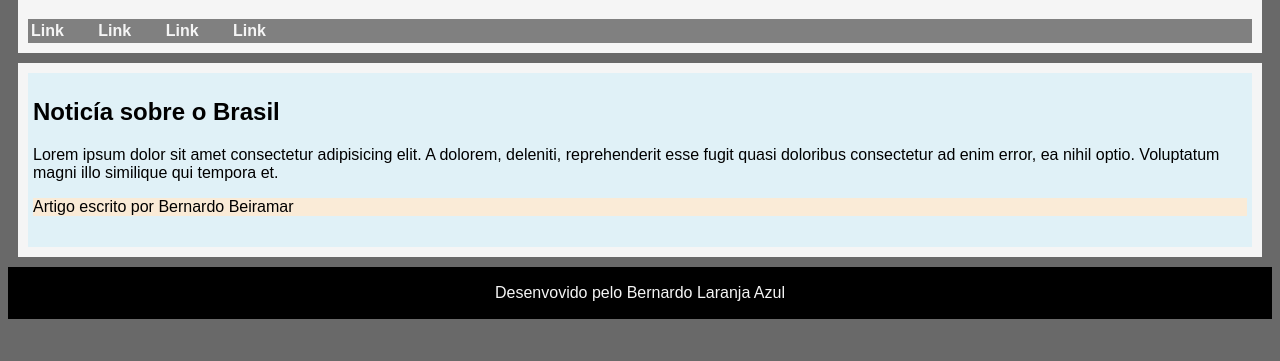
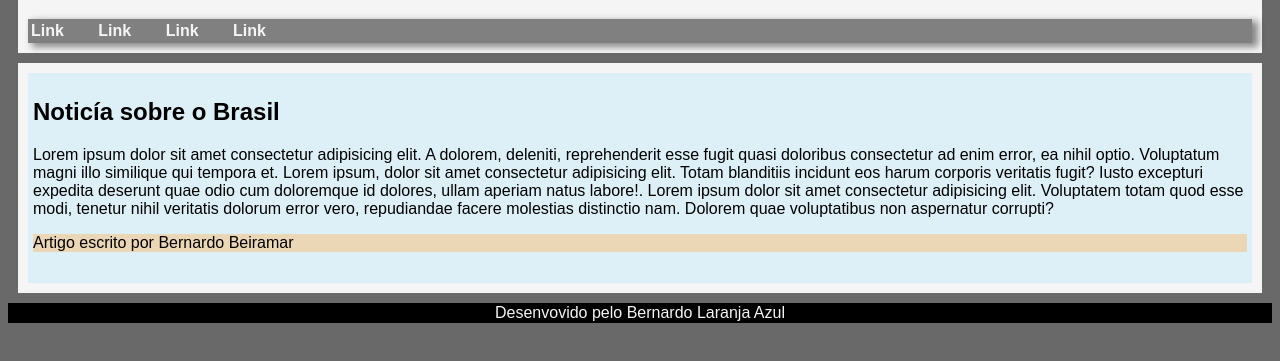
Before and after one commit to Berrsilva/Curso-HTML5-CSS3, a plain HTML site: page exercícios/ex022/caixa02.html in a window 1280 px wide. Shown: the part 81-442 px from the top of the page. Drawn offline with Linux system fonts and the light colour scheme.

Commit message:
Sombra nas caixas

```diff
--- a/exercícios/ex022/caixa02.html
+++ b/exercícios/ex022/caixa02.html
@@ -20,6 +20,7 @@
         nav {
             background-color: gray;
             padding: 3px;
+            box-shadow: 5px 3px 7px 1px rgba(0, 0, 0, 0.455);
         }
 
         nav > a {
@@ -40,12 +41,12 @@
         }
 
         article {
-            background-color: rgba(180, 232, 250, 0.337);
+            background-color: rgba(180, 232, 250, 0.378);
             padding: 5px;
         }
 
         article > aside {
-            background-color: antiquewhite;
+            background-color: rgba(242, 203, 151, 0.673);
         }
 
         footer {
@@ -53,6 +54,10 @@
             color: whitesmoke;
             text-align: center;
             padding: 1px;
+            margin: 0px;
+        }
+
+        footer > p {
             margin: 0px;
         }
     </style>
@@ -74,7 +79,7 @@
         <section>
             <article>
                 <h2>Noticía sobre o Brasil</h2>
-                <p>Lorem ipsum dolor sit amet consectetur adipisicing elit. A dolorem, deleniti, reprehenderit esse fugit quasi doloribus consectetur ad enim error, ea nihil optio. Voluptatum magni illo similique qui tempora et.</p>
+                <p>Lorem ipsum dolor sit amet consectetur adipisicing elit. A dolorem, deleniti, reprehenderit esse fugit quasi doloribus consectetur ad enim error, ea nihil optio. Voluptatum magni illo similique qui tempora et. Lorem ipsum, dolor sit amet consectetur adipisicing elit. Totam blanditiis incidunt eos harum corporis veritatis fugit? Iusto excepturi expedita deserunt quae odio cum doloremque id dolores, ullam aperiam natus labore!. Lorem ipsum dolor sit amet consectetur adipisicing elit. Voluptatem totam quod esse modi, tenetur nihil veritatis dolorum error vero, repudiandae facere molestias distinctio nam. Dolorem quae voluptatibus non aspernatur corrupti?</p>
 
             <aside>
                 <p>Artigo escrito por Bernardo Beiramar</p>
```
